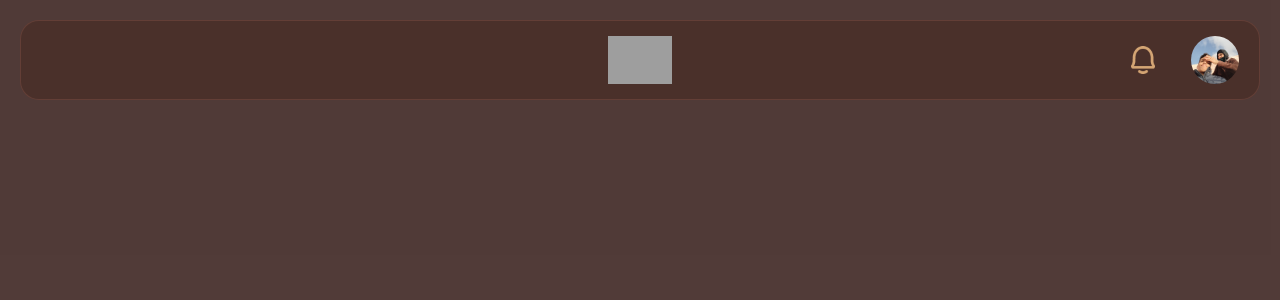
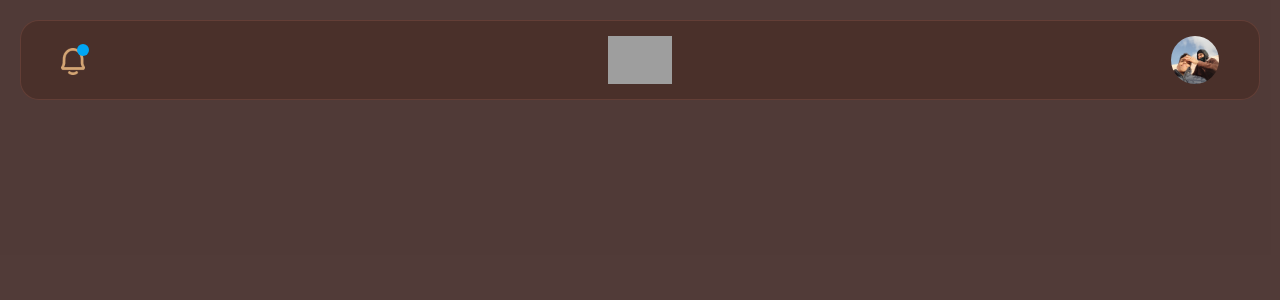
Before and after one commit to OuchaneSiham/final_project, a React app in the folder frontend/: page /GameLobby in a window 1280 px wide. Shown: the top 300 px of the page. Built offline with nearby package versions, Linux system fonts and the light colour scheme; grey boxes are pictures that could not be loaded; the HTML template or start-up script is replaced by a standard one.

Commit message:
adding some animations to the Notification button

```diff
--- a/frontend/src/components/UI/NavBar.jsx
+++ b/frontend/src/components/UI/NavBar.jsx
@@ -6,7 +6,7 @@ import { useState, useEffect } from 'react';
 
 export default function Navbar()
 {
-    const [hasNotification , setHasNotification] = useState();
+    const [hasNotification , setHasNotification] = useState(true);
     // const [NotificationsChecked , setNotificationsChecked] = useState(false); //this state if the user click to see the notifications , if yes than we eill hifde the red button
 
     //when the user clicke the Notification button
@@ -21,12 +21,14 @@ export default function Navbar()
     }
 
     return (
-        <nav className="flex items-center justify-between w-full p-5 h-20 border mt-[3] rounded-[19px] border-[#C77966]/20 bg-[#4A302A] mb-8 ">
-            <div className="flex-1"/>
-            <Logo variant ='Logo'/>
-            <div className="flex-1 flex justify-end items-center gap-9">
+        <nav className="flex items-center justify-between w-full p-5 h-20 border mt-[3] rounded-[19px] border-[#C77966]/20 bg-[#4A302A] mb-8 px-10">
+            <div className="flex-1">
                 <NotifIcone Notificationstate={hasNotification}
                             onClick={clickNotifictionBell}/>
+            </ div>
+            <Logo variant ='Logo'/>
+            <div className="flex-1 flex justify-end items-center">
+
                 <ProfileIcone />
             </div>
         </nav>
--- a/frontend/src/components/UI/NotifIcone.jsx
+++ b/frontend/src/components/UI/NotifIcone.jsx
@@ -4,18 +4,16 @@ import clsx from 'clsx'
 export default function NotifIcone({Notificationstate, changebellState})
 {
     return(
-        <button className='relative h-6 w-6 rounded-full flex items-center justify-center transition-colors'
+        <button className='relative h-6 w-6 rounded-full flex justify-start transition-colors'
                 onClick={changebellState}>
             <img
                 src={notificationIcone}
                 alt="notification button"
                 className=''/>
-            <span
-                className={clsx(
-                     "absolute -top-1 -right-0 h-3 w-3 text-white rounded-full",
-                     Notificationstate ? "bg-red-500" : ""
-                 )}>
-            </span>
+                <span class="-top-1 -left-2 relative flex size-3">
+                    <span class="absolute inline-flex h-full w-full animate-ping rounded-full bg-sky-400 opacity-300"></span>
+                    <span class="relative inline-flex size-3 rounded-full bg-sky-500"></span>
+                </span>
         </button>
     );
 }
```
